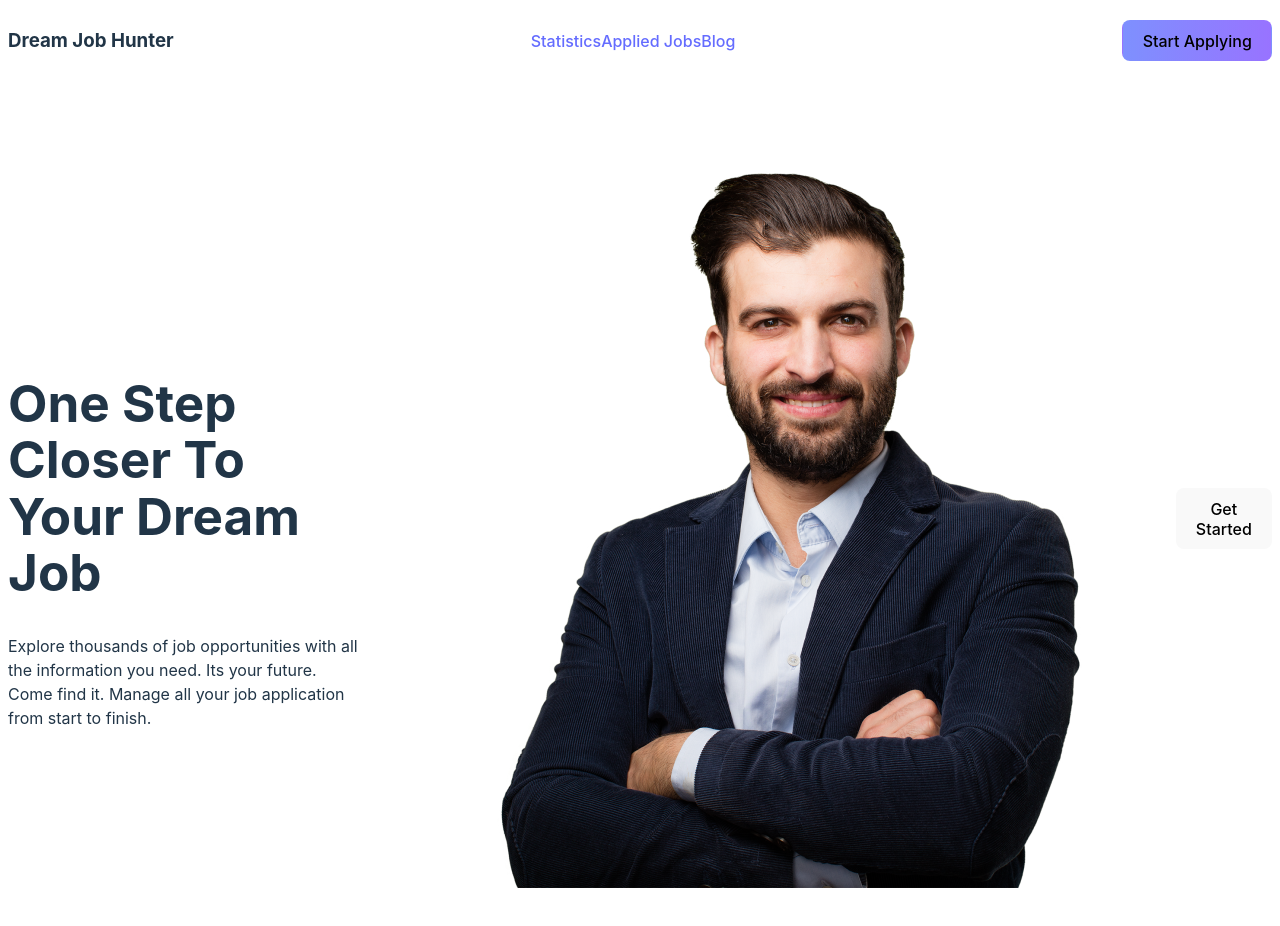
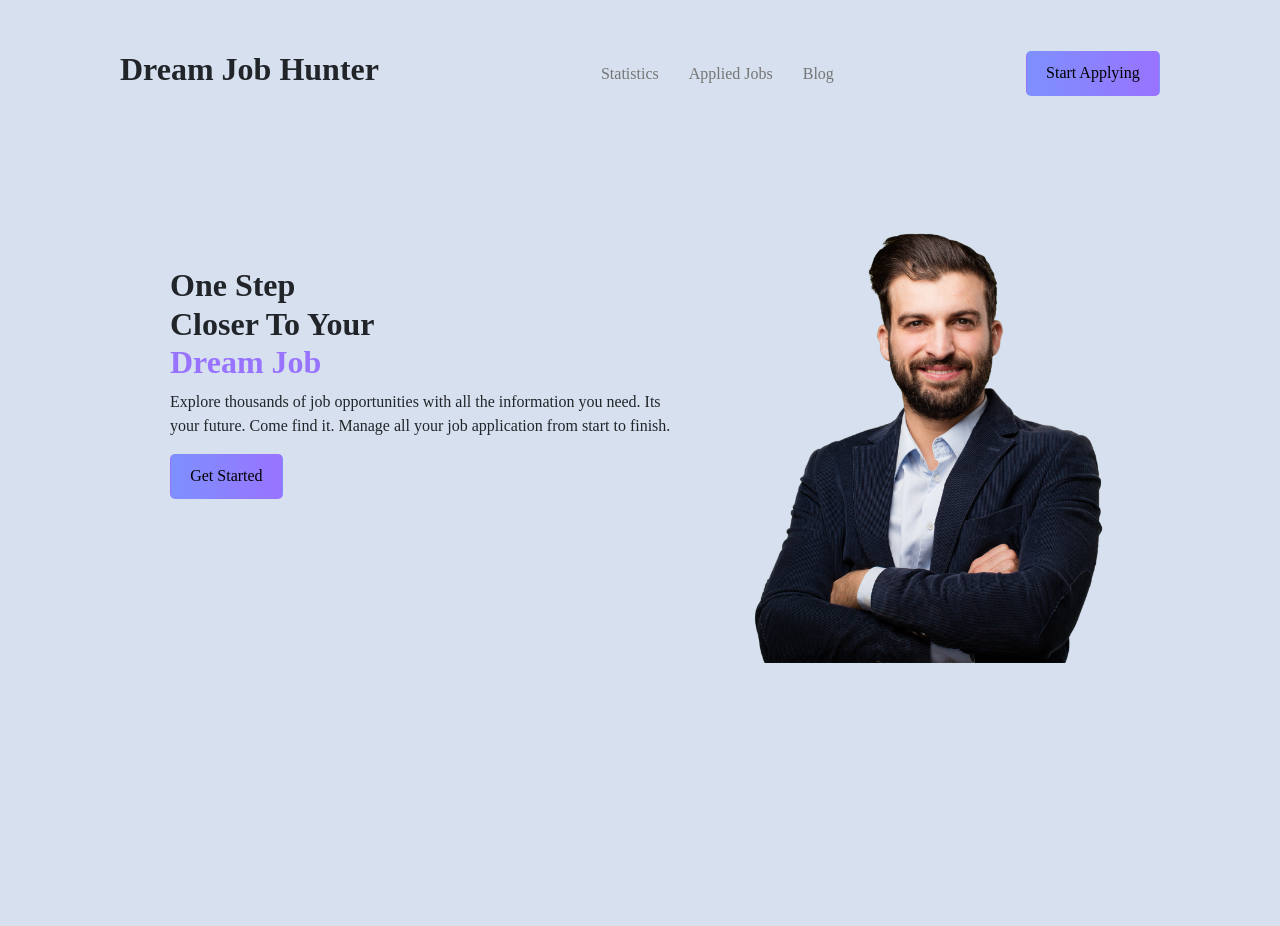
Before and after one commit to ChowdhuryJoyanti/job-hunt, a React (Vite) app: page / in a window 1280 px wide. Shown: the top 926 px of the page. Before the commit the page ends 902 px from the top, so only its background shows below. Built offline with nearby package versions, Linux system fonts and the light colour scheme.

Commit message:
banner style added

```diff
--- a/package.json
+++ b/package.json
@@ -9,9 +9,11 @@
     "preview": "vite preview"
   },
   "dependencies": {
+    "bootstrap": "^5.2.3",
     "localforage": "^1.10.0",
     "match-sorter": "^6.3.1",
     "react": "^18.2.0",
+    "react-bootstrap": "^2.7.2",
     "react-dom": "^18.2.0",
     "react-router-dom": "^6.10.0",
     "sort-by": "^1.2.0"
--- a/src/App.css
+++ b/src/App.css
@@ -1,8 +1,10 @@
 #root {
-  max-width: 1280px;
-  margin: 0 auto;
+  /* max-width: 1280px;
+  margin: 0 auto; */
   /* padding: 2rem;
   text-align: center; */
+  min-width: 100%;
+  background-color: rgb(215, 224, 239);
 }
 
 .logo {
--- a/src/Components/Header/Header.css
+++ b/src/Components/Header/Header.css
@@ -1,13 +1,35 @@
-.header-container{
+.header{
     /* margin-right: 10px; */
     display: flex;
     justify-content:space-between;
     align-items: center;
+    padding-right: 100px;
+    padding-left: 100px;
+
+
+    padding: 50px;
 }
-.links{
+/* .links{
     padding-right: 30px;
-}
+} */
 .apply{
     /* background-color: ; */
     background: linear-gradient(90deg, #7E90FE 0%, #9873FF 100%);
+    border-radius: 5px;
+    font-family: 'Manrope';
 }
+.header-title{
+    font-family: 'Manrope';
+font-style: normal;
+font-weight: 800;
+font-size: 32px;
+}
+nav.header a{
+    text-decoration: none;
+    margin-left: 30px;
+    color: #757575;
+    font-family: 'Manrope';
+}
+nav.header a:hover{
+    color: blue;
+}
--- a/src/Components/Header/Header.jsx
+++ b/src/Components/Header/Header.jsx
@@ -4,8 +4,8 @@ import'./Header.css'
 
 const Header = () => {
     return (
-        <nav className='header-container'>
-            <h3>Dream Job Hunter</h3>
+        <nav className='container header'>
+            <h3 className='header-title'>Dream Job Hunter</h3>
             <div className='links'>
                 <Link to="/statics">Statistics</Link>
                 <Link to="/AppliedJobs">Applied Jobs</Link>
--- a/src/Components/Home/Home.css
+++ b/src/Components/Home/Home.css
@@ -1,17 +1,41 @@
-.banner-container{
-    display: flex;
+.banner-container {
+    /* display: flex;
+    /* justify-content: space-between;
+    align-items: center; */
     margin-top: 70px;
-    justify-content: space-between;
-    align-items: center;
+    display: grid;
+    grid-template-columns: 2fr 1fr;
+    padding-right: 50px;
+    padding-left: 100px;
+    /* background-color:#9873FF; */
+
 
 
 
 }
-.banner-details{
-   margin-top: 50px;
+
+.banner-details {
+    margin-top: 50px;
+    font-family: 'Manrope';
+
 }
-.banner-img{
-    /* height: 60%; */
+.banner-title{
+    font-style: normal;
+    font-weight: 800;
+    font-size: 32px;
+}
+.dream{
+    color: #9873FF;
+}
+
+.banner-img {
+    height: 60%;
 
 
 }
+
+.get-start{
+    background: linear-gradient(90deg, #7E90FE 0%, #9873FF 100%);
+    border-radius: 5px;
+    font-family: 'Manrope';
+}
--- a/src/Components/Home/Home.jsx
+++ b/src/Components/Home/Home.jsx
@@ -1,20 +1,25 @@
 import React from 'react';
 import'./Home.css'
+import { Button } from 'react-bootstrap';
+import Container from 'react-bootstrap/Container';
+import Row from 'react-bootstrap/Row';
+import Col from 'react-bootstrap/Col';
+import image from '../../../assets/All Images/P3OLGJ1 copy 1.png'
 
 const Home = () => {
     return (
-        <div className='banner-container' >
+        <div className='container banner-container grid grid-cols-6' >
             <div className='banner-details'>
-                <h1>One Step <br></br> Closer To Your Dream Job</h1>
+                <h1 className='banner-title fw-bold'>One Step <br></br> Closer To Your<br></br><span className='dream'> Dream Job</span></h1>
                 <p>Explore thousands of job opportunities with all the information you need. Its your future. Come find it.
                     Manage all your job application from start to finish.</p>
-
+                    <button className='get-start'>Get Started</button>
             </div>
             <div>
-                <img className='banner-img' src="/assets/All Images/P3OLGJ1 copy 1.png" alt="" />
+                <img className='banner-img' src={image} alt="" />
             </div>
            <div>
-             <button className='get-start'>Get Started</button>
+
              </div>
         </div>
 
--- a/src/index.css
+++ b/src/index.css
@@ -14,11 +14,11 @@
   -webkit-text-size-adjust: 100%;
 }
 
-a {
+/* a {
   font-weight: 500;
   color: #646cff;
   text-decoration: inherit;
-}
+} */
 a:hover {
   color: #535bf2;
 }
--- a/src/main.jsx
+++ b/src/main.jsx
@@ -2,6 +2,7 @@ import React from 'react'
 import ReactDOM from 'react-dom/client'
 import App from './App'
 import './index.css'
+import 'bootstrap/dist/css/bootstrap.min.css';
 import {
   createBrowserRouter,
   RouterProvider,
```
Also changed, not shown: 1 other file (tests, documents, lock files or other folders).
